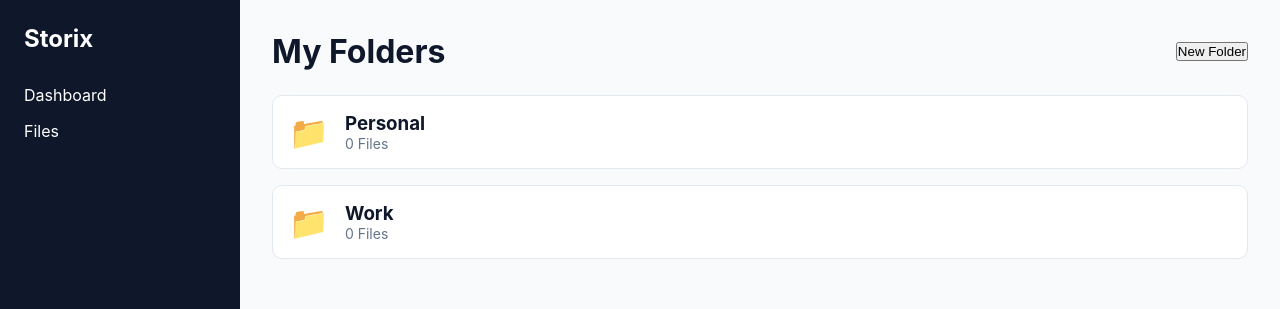
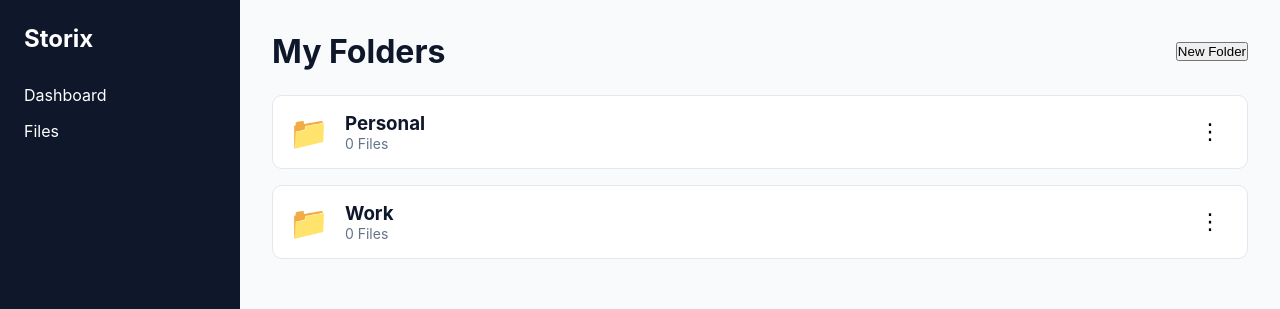
Before and after one commit to GauravSharma847/storix, a React (Vite) app: page /files in a window 1280 px wide. Shown: the top 309 px of the page. Built offline with nearby package versions, Linux system fonts and the light colour scheme.

Commit message:
Added Menu button in folder

```diff
--- /dev/null
+++ b/src/components/explorer/ContextMenu.css
@@ -0,0 +1,43 @@
+.context-menu {
+
+    position: fixed;
+
+    width: 180px;
+
+    background: white;
+
+    border: 1px solid var(--border-color);
+
+    border-radius: var(--radius);
+
+    box-shadow: 0 8px 20px rgba(0,0,0,.15);
+
+    overflow: hidden;
+
+    z-index: 1000;
+
+}
+
+.context-menu-item {
+
+    width: 100%;
+
+    padding: 12px 16px;
+
+    border: none;
+
+    background: transparent;
+
+    text-align: left;
+
+    cursor: pointer;
+
+    font-size: 15px;
+
+}
+
+.context-menu-item:hover {
+
+    background: #f1f5f9;
+
+}
--- /dev/null
+++ b/src/components/explorer/ContextMenu.jsx
@@ -0,0 +1,51 @@
+import "./ContextMenu.css";
+
+const ContextMenu = ({
+    isOpen,
+    x,
+    y,
+    items,
+    onClose,
+}) => {
+
+    if (!isOpen) return null;
+
+    return (
+
+        <div
+            className="context-menu"
+            style={{
+                left: x,
+                top: y,
+            }}
+        >
+
+            {items.map((item, index) => (
+
+                <button
+                    key={index}
+                    className="context-menu-item"
+                    onClick={() => {
+
+                        item.onClick();
+
+                        if (onClose) {
+                            onClose();
+                        }
+
+                    }}
+                >
+
+                    {item.label}
+
+                </button>
+
+            ))}
+
+        </div>
+
+    );
+
+};
+
+export default ContextMenu;
--- a/src/pages/files/Files.jsx
+++ b/src/pages/files/Files.jsx
@@ -7,11 +7,16 @@ import CreateFolderModal from "../../components/explorer/CreateFolderModel";
 import { useFolder } from "../../context/FolderContext";
 
 import "./Files.css";
+import ContextMenu from "../../components/explorer/ContextMenu";
 
 const Files = () => {
   const [showFolderForm, setShowFolderForm] = useState(false);
   const [folderName, setFolderName] = useState("");
-
+  const [selectedFolderId, setSelectedFolderId] = useState(null);
+  const [menuPosition, setMenuPosition] = useState({
+    x: 0,
+    y: 0,
+  });
   const { folders, createFolder } = useFolder();
 
   return (
@@ -58,10 +63,66 @@ const Files = () => {
                 folderId={folder.id}
                 folderName={folder.name}
                 fileCount={0}
+                onMenuClick={(id, button) => {
+
+                  const rect = button.getBoundingClientRect();
+
+                  const menuWidth = 180;
+                  const menuHeight = 140;
+
+                  let x = rect.right;
+                  let y = rect.bottom;
+
+                  // If menu would go outside the right edge,
+                  // show it on the left.
+                  if (x + menuWidth > window.innerWidth) {
+                    x = rect.left - menuWidth;
+                  }
+
+                  // If menu would go outside the bottom,
+                  // show it above the button.
+                  if (y + menuHeight > window.innerHeight) {
+                    y = rect.top - menuHeight;
+                  }
+
+                  setSelectedFolderId(id);
+
+                  setMenuPosition({
+                    x,
+                    y,
+                  });
+
+                }}
               />
             ))}
 
         </div>
+        <ContextMenu
+          isOpen={selectedFolderId !== null}
+          x={menuPosition.x}
+          y={menuPosition.y}
+          onClose={() => setSelectedFolderId(null)}
+          items={[
+            {
+              label: "Rename",
+              onClick: () => {
+                console.log("Rename Folder:", selectedFolderId);
+              },
+            },
+            {
+              label: "Delete",
+              onClick: () => {
+                console.log("Delete Folder:", selectedFolderId);
+              },
+            },
+            {
+              label: "Properties",
+              onClick: () => {
+                console.log("Properties:", selectedFolderId);
+              },
+            },
+          ]}
+        />
 
       </div>
     </AppLayout>
--- a/src/pages/files/FolderCard/FolderCard.css
+++ b/src/pages/files/FolderCard/FolderCard.css
@@ -1,9 +1,10 @@
 .folder-card {
+
     display: flex;
 
+    justify-content: space-between;
+
     align-items: center;
-
-  gap: 1rem;
 
     padding: 1rem;
 
@@ -13,21 +14,61 @@
 
     border-radius: var(--radius);
 
-  cursor: pointer;
-
     transition: 0.2s;
 }
 
 .folder-card:hover {
+
     transform: translateY(-2px);
+
+}
+
+.folder-main {
+
+    display: flex;
+
+    align-items: center;
+
+    gap: 1rem;
+
+    flex: 1;
+
+    cursor: pointer;
+
 }
 
 .folder-icon {
+
     font-size: 2rem;
+
 }
 
 .folder-info p {
+
     color: var(--text-secondary);
 
     font-size: 14px;
+
 }
+
+.folder-menu-btn {
+
+    border: none;
+
+    background: transparent;
+
+    font-size: 22px;
+
+    cursor: pointer;
+
+    padding: 6px 10px;
+
+    border-radius: 6px;
+
+}
+
+.folder-menu-btn:hover {
+
+    background: #f1f5f9;
+
+}
--- a/src/pages/files/FolderCard/FolderCard.jsx
+++ b/src/pages/files/FolderCard/FolderCard.jsx
@@ -1,25 +1,60 @@
-import React from 'react'
+import React from "react";
 import { useNavigate } from "react-router-dom";
-import "./FolderCard.css"
+import "./FolderCard.css";
 
 const FolderCard = (props) => {
+
     const navigate = useNavigate();
+
     return (
-        <div className='folder-card'
-            onClick={() => navigate(`/folders/${props.folderId}`)}
-        >
-            <div className='folder-icon'>
-                📁
+
+        <div className="folder-card">
+
+            <div
+                className="folder-main"
+                onClick={() =>
+                    navigate(`/folders/${props.folderId}`)
+                }
+            >
+
+                <div className="folder-icon">
+                    📁
+                </div>
+
+                <div className="folder-info">
+
+                    <h3>{props.folderName}</h3>
+
+                    <p>{props.fileCount} Files</p>
+
+                </div>
+
             </div>
 
-            <div className='folder-info'>
-                <h3>{props.folderName}</h3>
-                <p>
-                    {props.fileCount} Files
-                </p>
-            </div>
+            <button
+                className="folder-menu-btn"
+                onClick={(e) => {
+
+                    e.stopPropagation();
+
+                    if (props.onMenuClick) {
+
+                        props.onMenuClick(
+                            props.folderId,
+                            e.currentTarget
+                        );
+
+                    }
+
+                }}
+            >
+                ⋮
+            </button>
+
         </div>
-    )
-}
 
-export default FolderCard
+    );
+
+};
+
+export default FolderCard;
```
Lines whose indentation alone changed are shown as unchanged.
